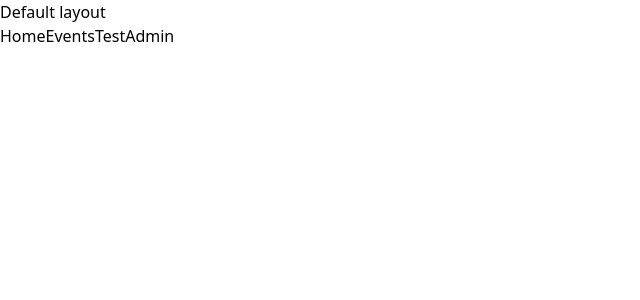
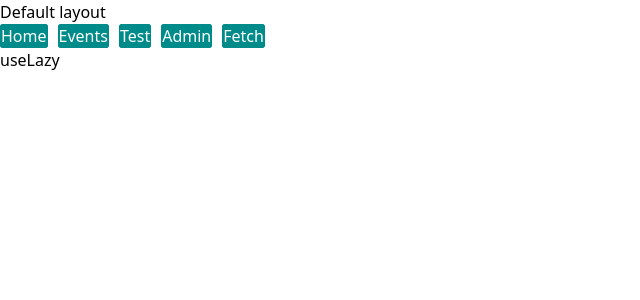
Before and after one commit to Tyrannozavr/learn, a Nuxt app: page /fetch in a window 1280 px wide. Shown: the top 300 px of the page, without its empty margins (0-640 px from the left). Built offline with nearby package versions, Linux system fonts and the light colour scheme.

Commit message:
active page in header is difference and pages array storages in composables

```diff
--- a/components/Header/Menu.vue
+++ b/components/Header/Menu.vue
@@ -1,18 +1,38 @@
-<script setup lang="ts">
-
+<script setup>
+const props = defineProps({
+  pages: {
+    type: Array,
+    required: true
+  }
+})
 </script>
 
 <template>
   <ul>
     <li>
-      <NuxtLink to="/">Home</NuxtLink>
-      <NuxtLink to="/events">Events</NuxtLink>
-      <NuxtLink to="/test">Test</NuxtLink>
-      <NuxtLink to="/admin">Admin</NuxtLink>
+      <NuxtLink
+          class="page_link"
+          :class="{page_link_active: $route.path === page.link}"
+          v-for="page in props.pages"
+          :to="page.link">
+        {{page.name}}
+      </NuxtLink>
     </li>
   </ul>
 </template>
 
 <style scoped>
+.page_link {
+  margin: 0 10px 0 0;
+  border-radius: 3px;
+  border-color: darkcyan;
+  border-width: 1px;
+  background-color: darkcyan;
+  color: white;
+}
+.page_link_active {
+  background-color: aqua;
+  color: darkgray;
+}
 
 </style>
--- /dev/null
+++ b/composables/HeaderPages.ts
@@ -0,0 +1,8 @@
+const Pages: {name: String, link: String}[] = [
+    {name: 'Home', link: '/'},
+    {name: 'Events', link: '/events/'},
+    {name: 'Test', link: '/test/'},
+    {name: 'Admin', link: '/admin/'},
+    {name: 'Fetch', link: '/fetch/'},
+]
+export default Pages
--- a/layouts/custom.vue
+++ b/layouts/custom.vue
@@ -1,11 +1,13 @@
-<script setup lang="ts">
-
+<script setup>
+import Pages from '~/composables/HeaderPages'
+// const pages = default.pages
+// const pages = pages
 </script>
 
 <template>
   <header>
     <p>custom layout <IconsEmoji /></p>
-    <HeaderMenu />
+    <HeaderMenu :pages="Pages"/>
   </header>
   <slot />
 </template>
--- a/layouts/default.vue
+++ b/layouts/default.vue
@@ -1,9 +1,17 @@
 <template>
     <header>
       Default layout
-      <HeaderMenu />
+      <HeaderMenu :pages="Pages"/>
     </header>
     <slot />
 </template>
-<script setup lang="ts">
+<script setup>
+import Pages from "~/composables/HeaderPages";
+// const pages = [
+//   {name: 'Home', link: '/'},
+//   {name: 'Events', link: '/events/'},
+//   {name: 'Test', link: '/test'},
+//   {name: 'Admin', link: '/admin'},
+//   {name: 'Fetch', link: '/fetch'},
+// ]
 </script>
--- /dev/null
+++ b/layouts/fetch.vue
@@ -0,0 +1,15 @@
+<script setup lang="ts">
+const Pages = [
+  {name: 'Fetch', 'link': '/fetch/'},
+  {name: '/useLazy', 'link': '/fetch/useLazy'},
+]
+</script>
+
+<template>
+  <HeaderMenu :pages="Pages" />
+  <slot />
+</template>
+
+<style scoped>
+
+</style>
--- a/middleware/myFirstMiddleware.global.ts
+++ b/middleware/myFirstMiddleware.global.ts
@@ -2,7 +2,7 @@ import {navigateTo} from "#app";
 
 export default defineNuxtRouteMiddleware((to, from) => {
     const isAuthenticated = false
-    if (to.fullPath === '/admin') {
+    if (to.fullPath === '/admin' || to.fullPath === '/admin/') {
         if (isAuthenticated) {
             console.log('navigate')
             return navigateTo(to.fullPath, )
--- /dev/null
+++ b/pages/fetch/index.vue
@@ -0,0 +1,15 @@
+<script lang="ts">
+import {defineComponent} from 'vue'
+
+export default defineComponent({
+  name: "index"
+})
+</script>
+
+<template>
+<nuxt-link to="useLazy">useLazy</nuxt-link>
+</template>
+
+<style scoped>
+
+</style>
--- /dev/null
+++ b/pages/fetch/useLazy/index.vue
@@ -0,0 +1,13 @@
+<script setup>
+definePageMeta({
+  layout: "fetch"
+})
+</script>
+
+<template>
+use lazy
+</template>
+
+<style scoped>
+
+</style>
```
